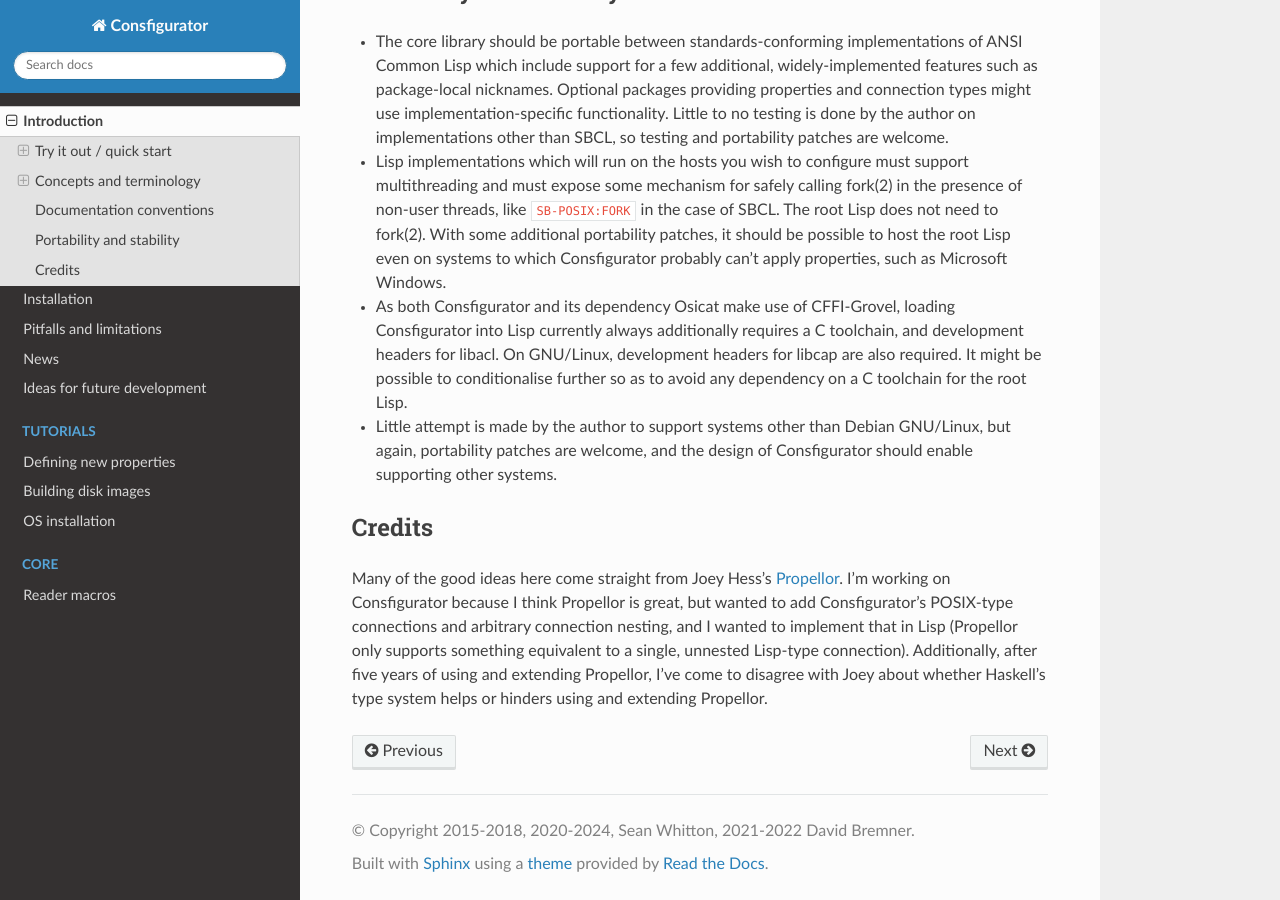
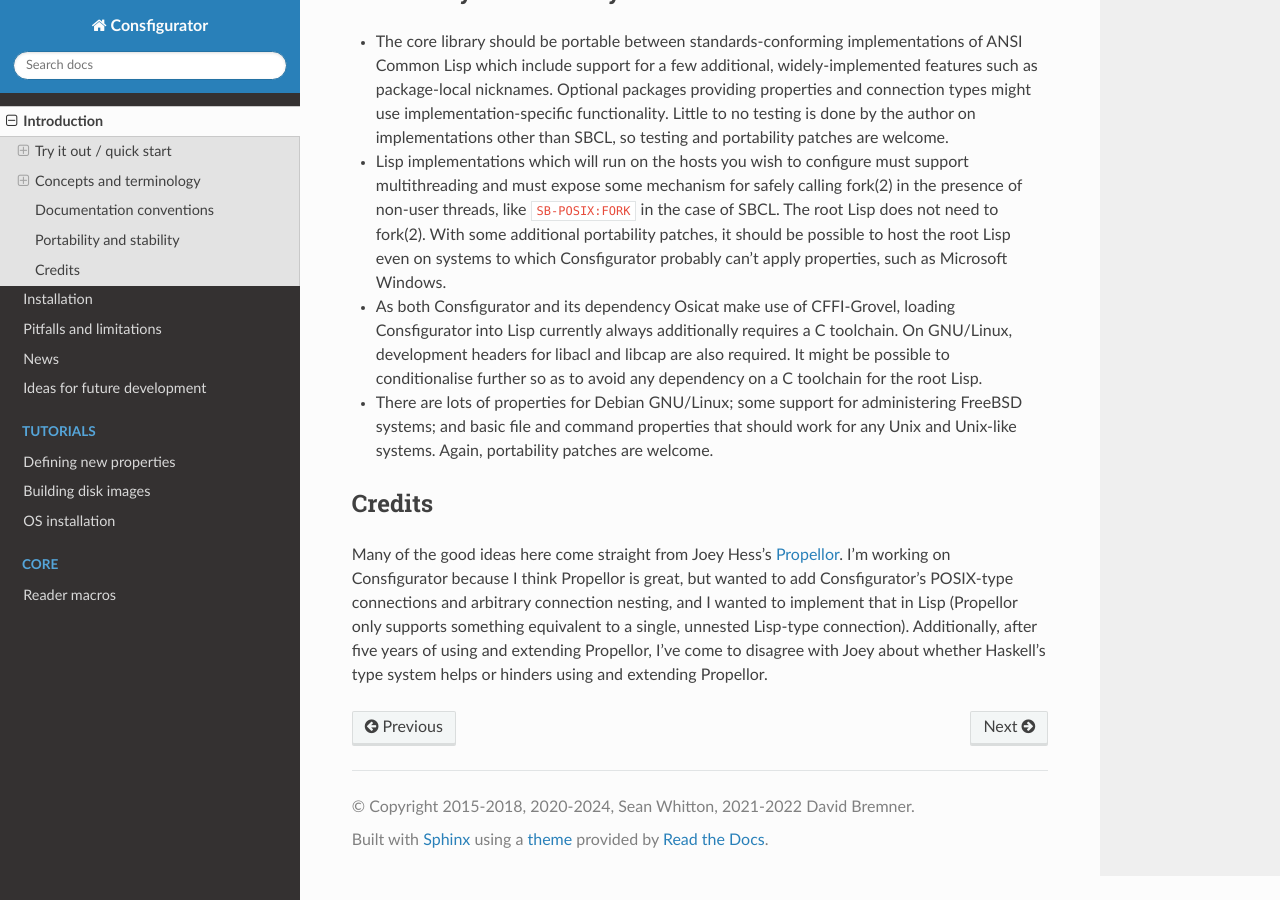
Before and after one commit to spwhitton/consfigurator, a Sphinx documentation site: the page built from doc/introduction.rst, in a window 1280 px wide and 900 px high, scrolled down 5622 px. Built offline with Sphinx 7.4.7 and the Read the Docs theme 2.0.0, drawn with Linux system fonts in a browser that asks for light colours; pages that are not in the unit, such as notebooks, are missing from menus.

Commit message:
introduction.rst: update text for new FreeBSD support
Signed-off-by: Sean Whitton <spwhitton@spwhitton.name>

```diff
--- a/doc/introduction.rst
+++ b/doc/introduction.rst
@@ -301,14 +301,14 @@
 
 - As both Consfigurator and its dependency Osicat make use of CFFI-Grovel,
   loading Consfigurator into Lisp currently always additionally requires a C
-  toolchain, and development headers for libacl.  On GNU/Linux, development
-  headers for libcap are also required.  It might be possible to
-  conditionalise further so as to avoid any dependency on a C toolchain for
-  the root Lisp.
+  toolchain.  On GNU/Linux, development headers for libacl and libcap are also
+  required.  It might be possible to conditionalise further so as to avoid any
+  dependency on a C toolchain for the root Lisp.
 
-- Little attempt is made by the author to support systems other than Debian
-  GNU/Linux, but again, portability patches are welcome, and the design of
-  Consfigurator should enable supporting other systems.
+- There are lots of properties for Debian GNU/Linux; some support for
+  administering FreeBSD systems; and basic file and command properties that
+  should work for any Unix and Unix-like systems.  Again, portability patches
+  are welcome.
 
 Credits
 -------
```
